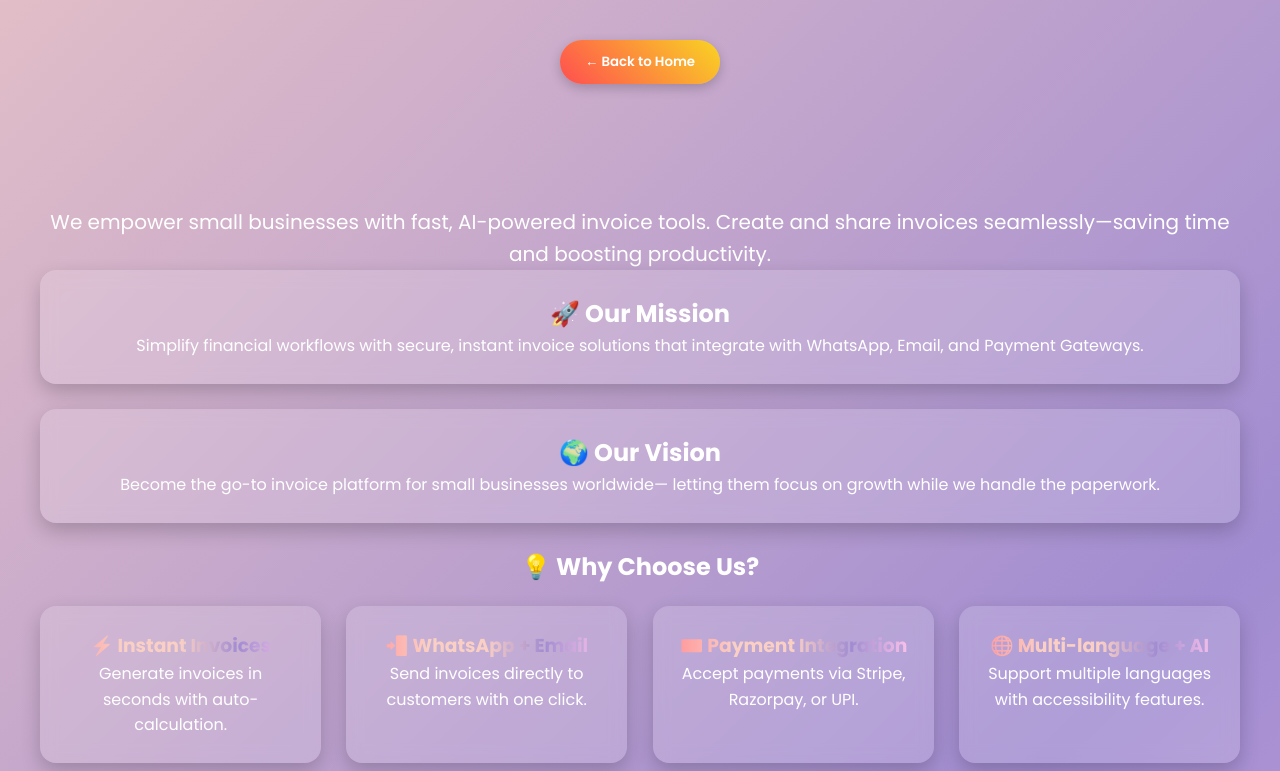
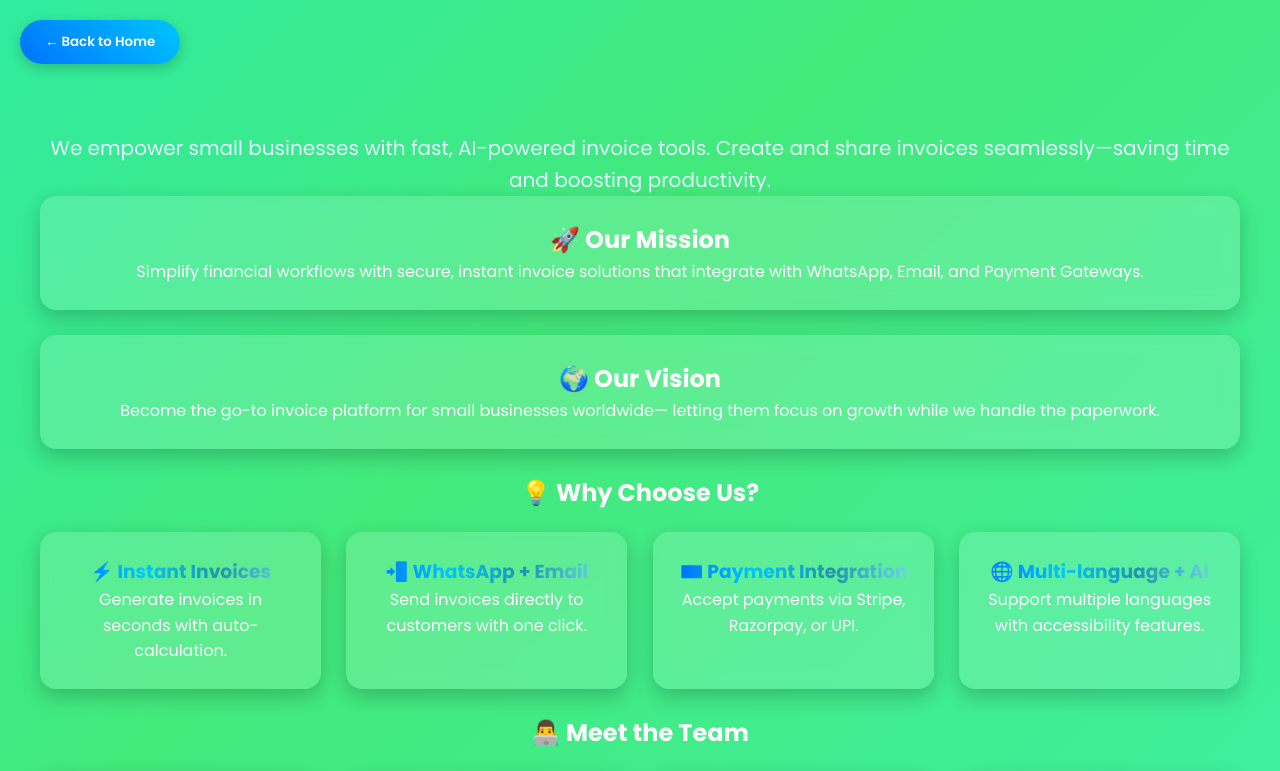
Before and after one commit to akankshapandit/FSD-hackathon, a React (Vite) app: page /about in a window 1280 px wide. Shown: the top 771 px of the page. Built offline with nearby package versions, Linux system fonts and the light colour scheme.

Commit message:
fix: updated about.css

```diff
--- a/src/Pages/About/About.css
+++ b/src/Pages/About/About.css
@@ -1,12 +1,13 @@
 .about-container {
   padding: 40px;
   font-family: 'Poppins', sans-serif;
-  background: linear-gradient(135deg, #ff9a9e, #fad0c4, #fad0c4, #a18cd1, #fbc2eb);
+  background: linear-gradient(135deg, #4facfe, #00f2fe, #43e97b, #38f9d7);
   background-size: 400% 400%;
   animation: gradientBG 12s ease infinite;
   min-height: 100vh;
   color: #fff;
   text-align: center;
+  position: relative; /* Needed for absolute child */
 }
 
 /* Moving Gradient Background */
@@ -16,16 +17,18 @@
   100% { background-position: 0% 50%; }
 }
 
-/* Back Button */
+/* Back Button - Top Left Corner */
 .back-button {
-  background: linear-gradient(45deg, #ff4e50, #f9d423);
+  position: absolute;
+  top: 20px;
+  left: 20px;
+  background: linear-gradient(45deg, #0072ff, #00c6ff);
   color: white;
   border: none;
   padding: 12px 25px;
   border-radius: 50px;
   cursor: pointer;
   font-weight: 600;
-  margin-bottom: 30px;
   transition: all 0.4s ease;
   box-shadow: 0 4px 12px rgba(0,0,0,0.2);
 }
@@ -38,7 +41,7 @@
 /* Hero Section */
 .about-hero h1 {
   font-size: 48px;
-  background: linear-gradient(90deg, #ff758c, #ff7eb3, #ffb347, #ffcc33);
+  background: linear-gradient(90deg, #0072ff, #00c6ff, #2193b0, #6dd5ed);
   -webkit-background-clip: text;
   -webkit-text-fill-color: transparent;
   animation: pulseText 3s infinite;
@@ -51,7 +54,7 @@
 
 .about-hero p {
   font-size: 20px;
-  color: #fff;
+  color: #e6f2ff;
   margin-top: 15px;
   opacity: 0.9;
   animation: slideIn 1s ease forwards;
@@ -121,14 +124,14 @@
 
 /* Fun Hover Glow */
 .value-card h3, .team-card h3 {
-  background: linear-gradient(90deg, #ff9a9e, #fad0c4, #fad0c4, #a18cd1, #fbc2eb);
+  background: linear-gradient(90deg, #0072ff, #00c6ff, #2193b0, #6dd5ed);
   -webkit-background-clip: text;
   -webkit-text-fill-color: transparent;
   transition: all 0.3s ease;
 }
 
 .value-card:hover h3, .team-card:hover h3 {
-  text-shadow: 0 0 15px rgba(255,255,255,0.9);
+  text-shadow: 0 0 15px rgba(173, 216, 230, 0.9);
 }
 
 /* Slide In Text Animation */
```
